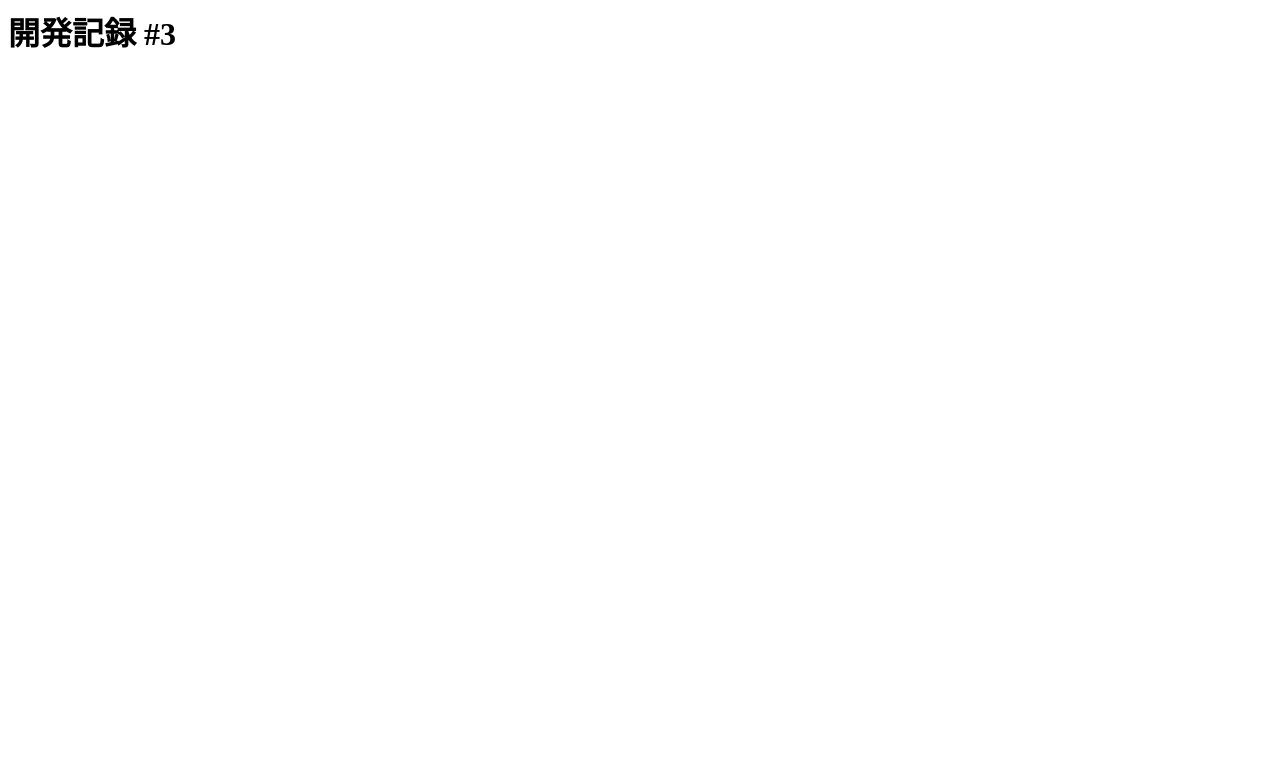
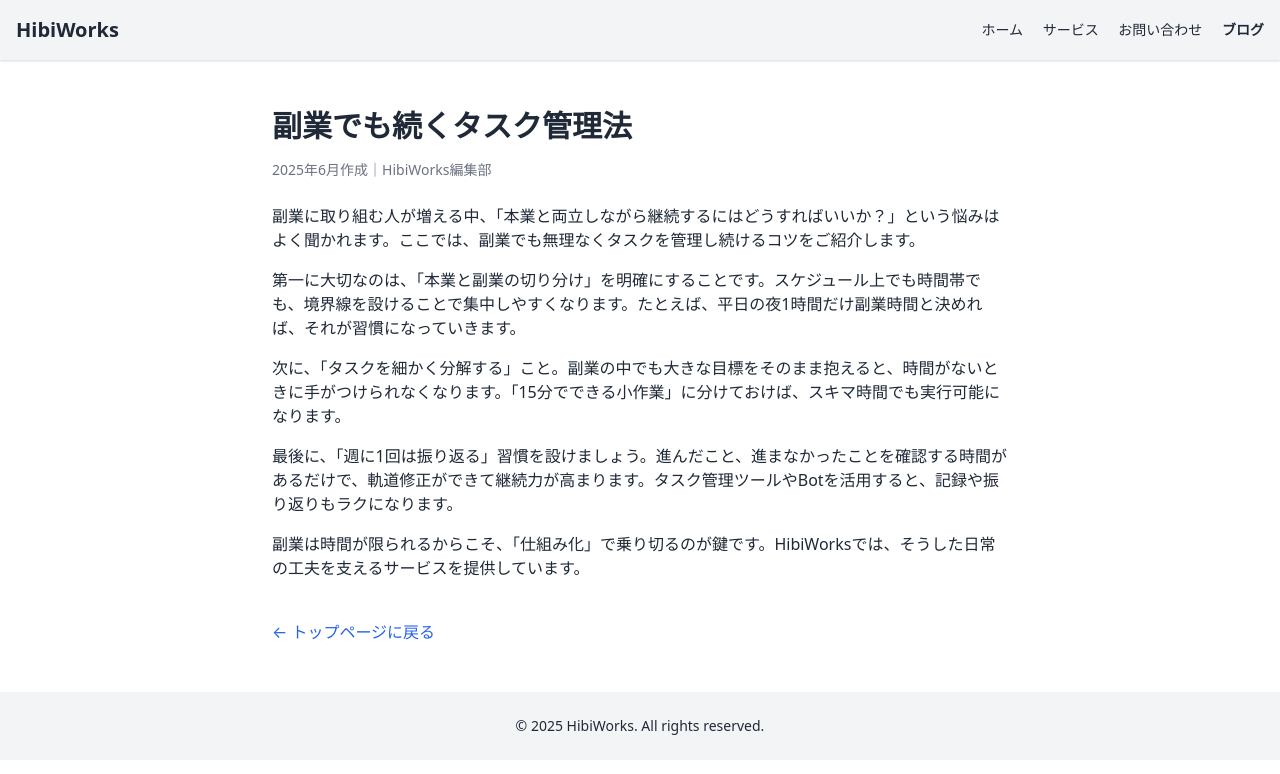
Before and after one commit to Sakurai-hibi/tascal-blog, a plain HTML site: page blog3.html in a window 1280 px wide. Drawn offline with nearby package versions, Linux system fonts and the light colour scheme.

Commit message:
blog3.html

```diff
--- a/blog3.html
+++ b/blog3.html
@@ -1 +1,43 @@
-<html><body><h1>開発記録 #3</h1></body></html>
+<!DOCTYPE html>
+<html lang="ja">
+<head>
+  <meta charset="UTF-8" />
+  <meta name="viewport" content="width=device-width, initial-scale=1.0" />
+  <title>副業でも続くタスク管理法｜HibiWorksブログ</title>
+  <link href="https://cdn.jsdelivr.net/npm/tailwindcss@2.2.19/dist/tailwind.min.css" rel="stylesheet">
+</head>
+<body class="bg-white text-gray-800">
+  <header class="bg-gray-100 p-4 shadow">
+    <div class="container mx-auto flex justify-between items-center">
+      <h1 class="text-xl font-bold">HibiWorks</h1>
+      <nav class="space-x-4 text-sm">
+        <a href="index.html" class="hover:underline">ホーム</a>
+        <a href="services.html" class="hover:underline">サービス</a>
+        <a href="contact.html" class="hover:underline">お問い合わせ</a>
+        <a href="blog3.html" class="hover:underline font-bold">ブログ</a>
+      </nav>
+    </div>
+  </header>
+
+  <main class="py-12 px-4 max-w-3xl mx-auto">
+    <h2 class="text-3xl font-bold mb-4">副業でも続くタスク管理法</h2>
+    <p class="text-sm text-gray-500 mb-6">2025年6月作成｜HibiWorks編集部</p>
+
+    <p class="mb-4">副業に取り組む人が増える中、「本業と両立しながら継続するにはどうすればいいか？」という悩みはよく聞かれます。ここでは、副業でも無理なくタスクを管理し続けるコツをご紹介します。</p>
+
+    <p class="mb-4">第一に大切なのは、「本業と副業の切り分け」を明確にすることです。スケジュール上でも時間帯でも、境界線を設けることで集中しやすくなります。たとえば、平日の夜1時間だけ副業時間と決めれば、それが習慣になっていきます。</p>
+
+    <p class="mb-4">次に、「タスクを細かく分解する」こと。副業の中でも大きな目標をそのまま抱えると、時間がないときに手がつけられなくなります。「15分でできる小作業」に分けておけば、スキマ時間でも実行可能になります。</p>
+
+    <p class="mb-4">最後に、「週に1回は振り返る」習慣を設けましょう。進んだこと、進まなかったことを確認する時間があるだけで、軌道修正ができて継続力が高まります。タスク管理ツールやBotを活用すると、記録や振り返りもラクになります。</p>
+
+    <p class="mb-4">副業は時間が限られるからこそ、「仕組み化」で乗り切るのが鍵です。HibiWorksでは、そうした日常の工夫を支えるサービスを提供しています。</p>
+
+    <a href="index.html" class="inline-block mt-6 text-blue-600 hover:underline">← トップページに戻る</a>
+  </main>
+
+  <footer class="bg-gray-100 py-6 text-center text-sm">
+    <p>&copy; 2025 HibiWorks. All rights reserved.</p>
+  </footer>
+</body>
+</html>
```
